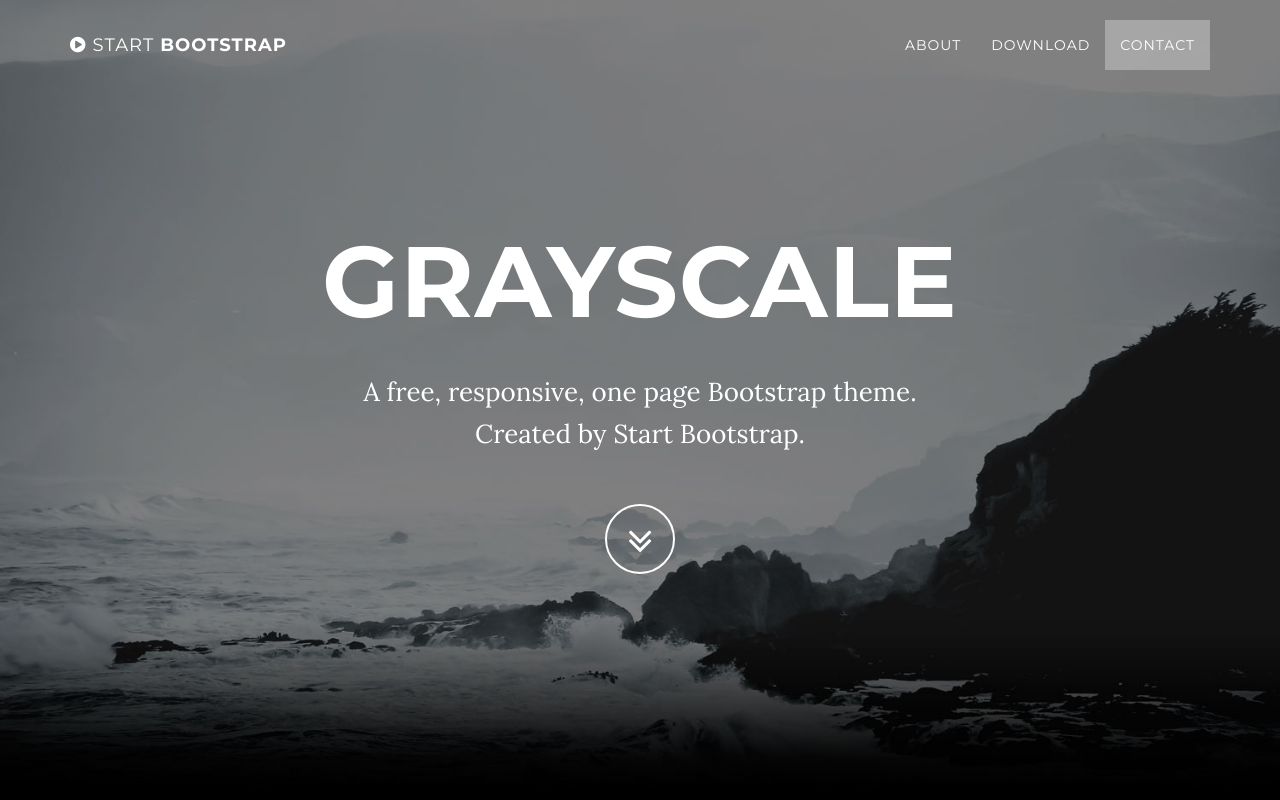
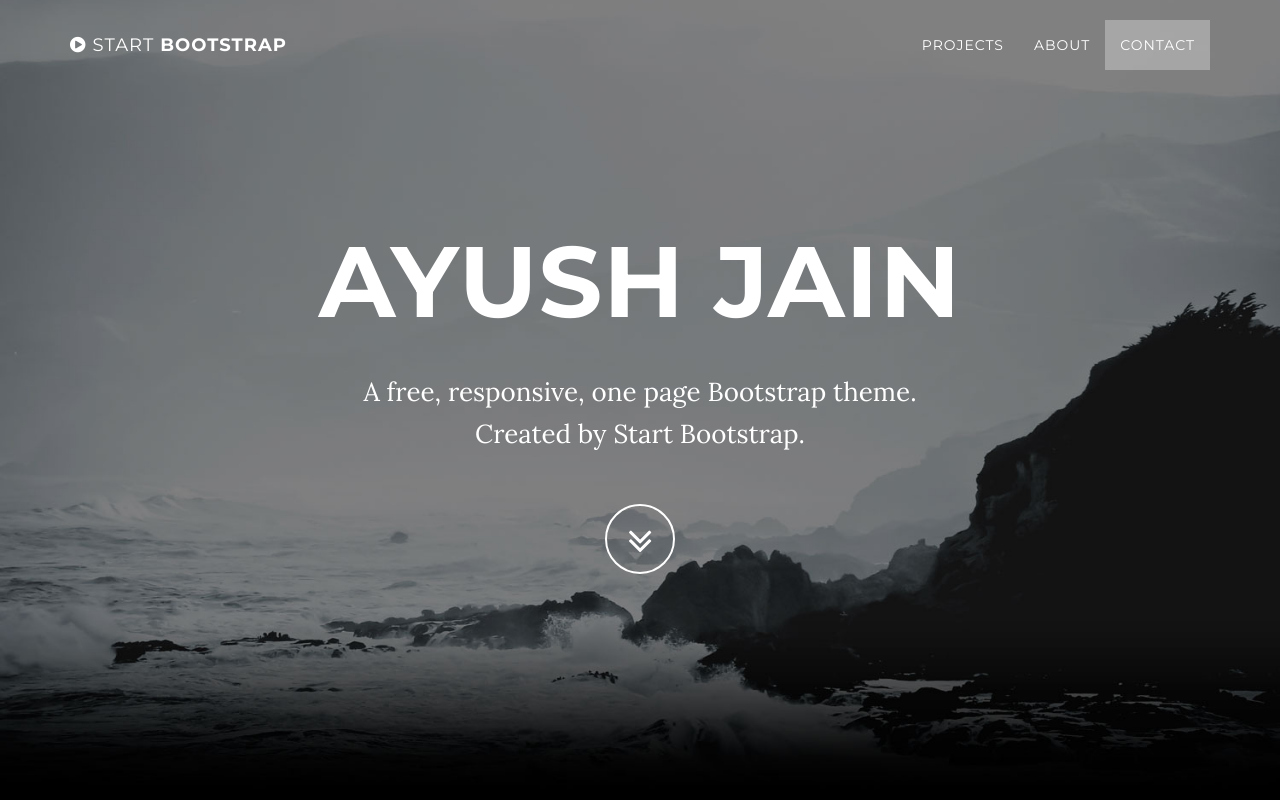
Before and after one commit to ayushajain/ayushajain.github.io, a plain HTML site: page index.html in a window 1280 px wide. Shown: the top 800 px of the page. Drawn offline with Linux system fonts and the light colour scheme; some packages are replaced by stand-ins of ours.

Commit message:
changed basic format

```diff
--- a/index.html
+++ b/index.html
@@ -9,7 +9,7 @@
     <meta name="description" content="">
     <meta name="author" content="">
 
-    <title>Grayscale - Start Bootstrap Theme</title>
+    <title>Ayush Jain</title>
 
     <!-- Bootstrap Core CSS -->
     <link href="css/bootstrap.min.css" rel="stylesheet">
@@ -53,10 +53,10 @@
                         <a href="#page-top"></a>
                     </li>
                     <li>
-                        <a class="page-scroll" href="#about">About</a>
+                        <a class="page-scroll" href="#about">Projects</a>
                     </li>
                     <li>
-                        <a class="page-scroll" href="#download">Download</a>
+                        <a class="page-scroll" href="#download">About</a>
                     </li>
                     <li>
                         <a class="page-scroll" href="#contact">Contact</a>
@@ -74,7 +74,7 @@
             <div class="container">
                 <div class="row">
                     <div class="col-md-8 col-md-offset-2">
-                        <h1 class="brand-heading">Grayscale</h1>
+                        <h1 class="brand-heading">Ayush Jain</h1>
                         <p class="intro-text">A free, responsive, one page Bootstrap theme.<br>Created by Start Bootstrap.</p>
                         <a href="#about" class="btn btn-circle page-scroll">
                             <i class="fa fa-angle-double-down animated"></i>
```
